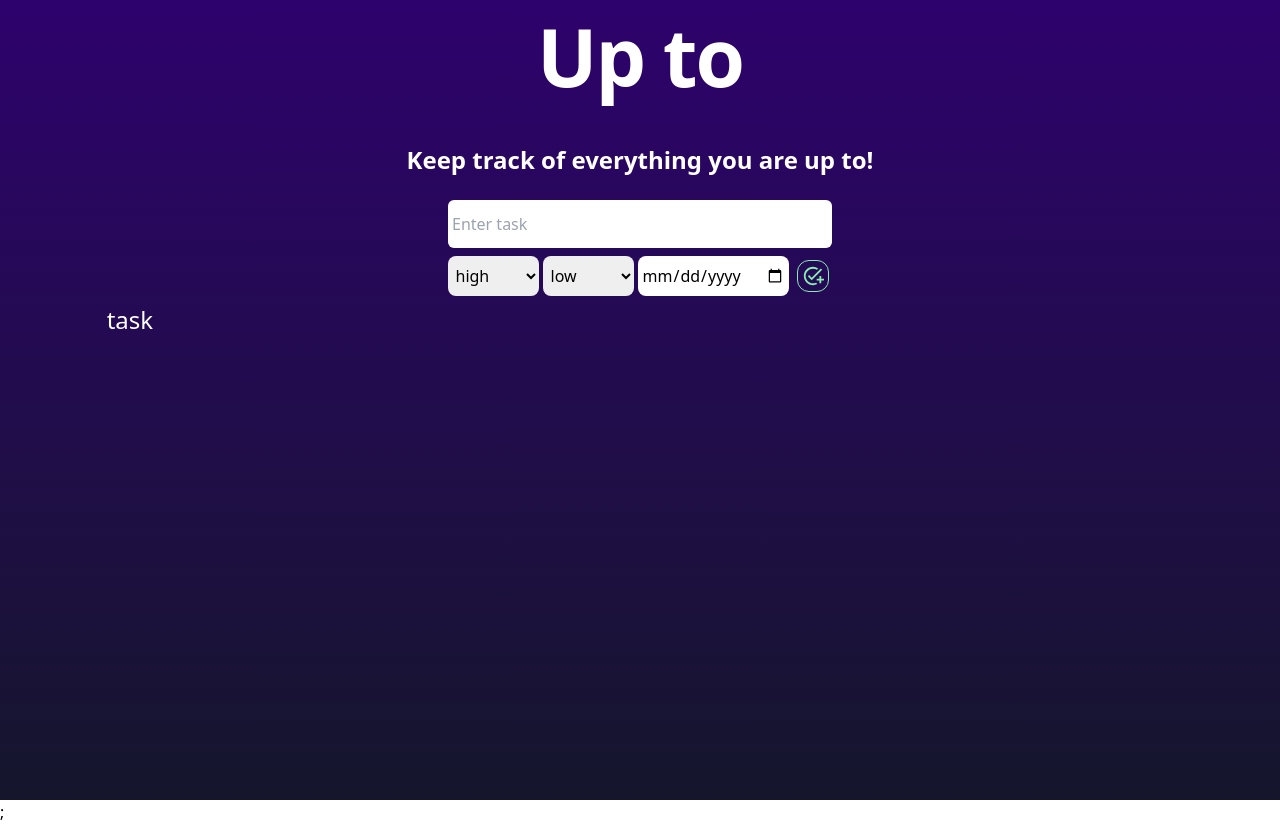
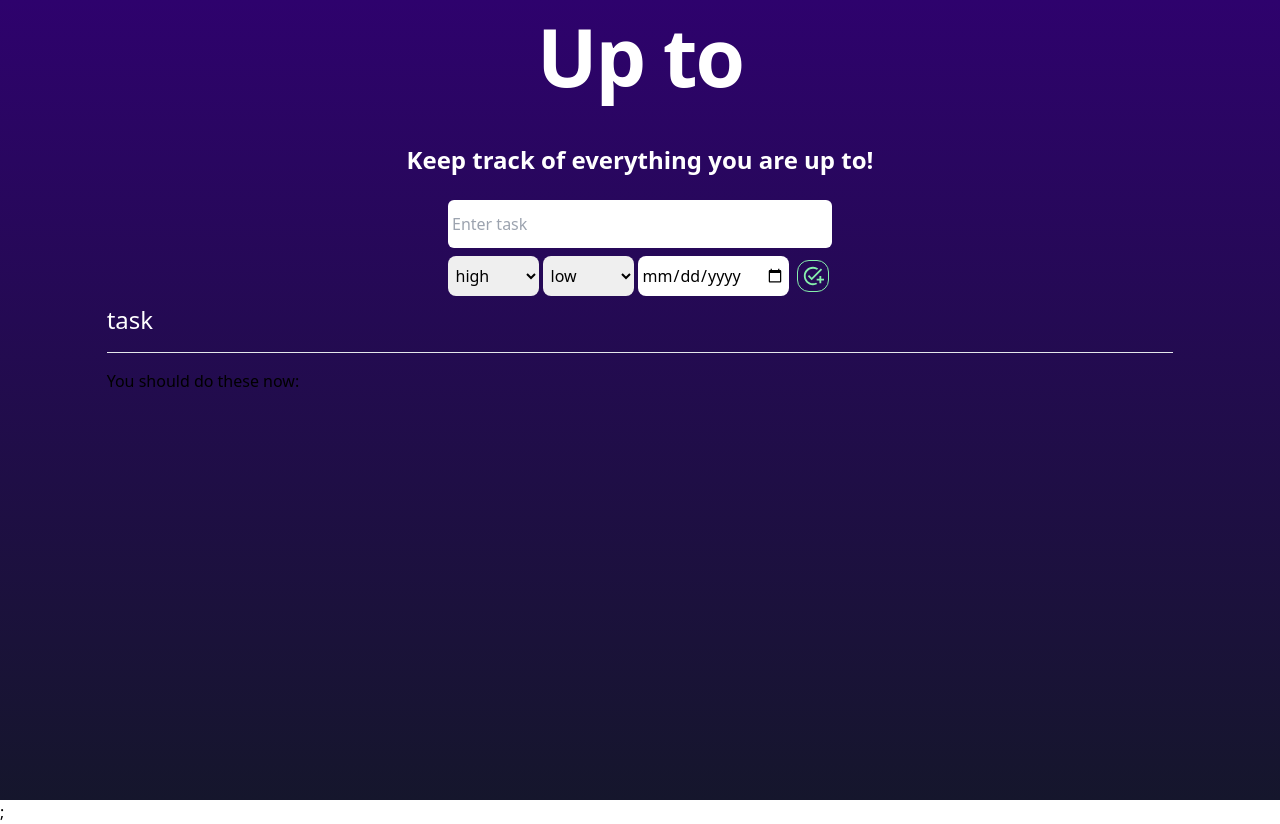
Before and after one commit to joshi-kaushal/up-to, a Next.js app: page / in a window 1280 px wide. Built offline with nearby package versions, Linux system fonts and the light colour scheme.

Commit message:
refractor: not great not terrible

```diff
--- a/src/components/AddNewTask.tsx
+++ b/src/components/AddNewTask.tsx
@@ -2,9 +2,10 @@ import { levels } from "../types";
 import { MdAddTask } from "react-icons/md";
 import getCategory from "../utils/getCategory";
 import { useTaskContext } from "../contexts/tasks";
+import decideUrgency from "../utils/decideUrgency";
 
 function AddNewTask() {
-  const {task, setTask, taskList, setTaskList} = useTaskContext()
+  const { task, setTask, taskList, setTaskList } = useTaskContext();
 
   const handleTaskSubmit = (
     e: React.MouseEvent<HTMLButtonElement, MouseEvent>
@@ -86,6 +87,7 @@ function AddNewTask() {
         />
 
         <button onClick={handleTaskSubmit}>
+          <span className="hidden">Add task</span>
           <MdAddTask className="m-1 h-8 w-8 rounded-xl border border-green-300 p-1 text-green-300 transition-all duration-300 hover:border-black hover:bg-green-300 hover:text-black focus:bg-green-300" />
         </button>
       </div>
--- a/src/components/TaskList.tsx
+++ b/src/components/TaskList.tsx
@@ -1,16 +1,34 @@
+import { useEffect } from "react";
 import { useTaskContext } from "../contexts/tasks";
+import { categories, levels } from "../types";
 
 export default function TaskList() {
+  const { taskList } = useTaskContext();
 
-  const {taskList} = useTaskContext()
+  // filter task which have "now" category
+  const now = taskList.filter((task) => task.category === "now");
+
   return (
     <section className="my-0 mx-auto w-11/12 self-start md:w-10/12">
       <h2 className="text-2xl text-white">task</h2>
-    {
-      taskList.map(task => {
-        return <p key={task.id}>{task.task}</p>
-      })
-    }
+      {taskList.map((task) => {
+        return (
+          <p className="text-white" key={task.id}>
+            {task.task}
+          </p>
+        );
+      })}
+
+      <hr className="my-4" />
+      <p>You should do these now: </p>
+
+      {now.map((task) => {
+        return (
+          <p className="text-white" key={task.id}>
+            {task.task}
+          </p>
+        );
+      })}
     </section>
   );
 }
--- a/src/types.ts
+++ b/src/types.ts
@@ -5,11 +5,11 @@ export enum levels {
 }
 
 export enum categories {
-  now,
-  asap,
-  soon,
-  next,
-  rethink,
+  now = "now",
+  asap = "asap",
+  soon = "soon",
+  next = "next",
+  rethink = "rethink",
 }
 
 export interface TaskState {
@@ -33,8 +33,8 @@ export interface TaskListProps {
 }
 
 export interface TaskContextType {
-	task: TaskState,
-	setTask: React.Dispatch<React.SetStateAction<TaskState>>,
-	taskList: TaskState[],
-	setTaskList: React.Dispatch<React.SetStateAction<TaskState[]>>
+  task: TaskState;
+  setTask: React.Dispatch<React.SetStateAction<TaskState>>;
+  taskList: TaskState[];
+  setTaskList: React.Dispatch<React.SetStateAction<TaskState[]>>;
 }
```
Also changed, not shown: src/contexts/tasks.tsx (+3 -4 lines), 1 other file (tests, documents, lock files or other folders).
